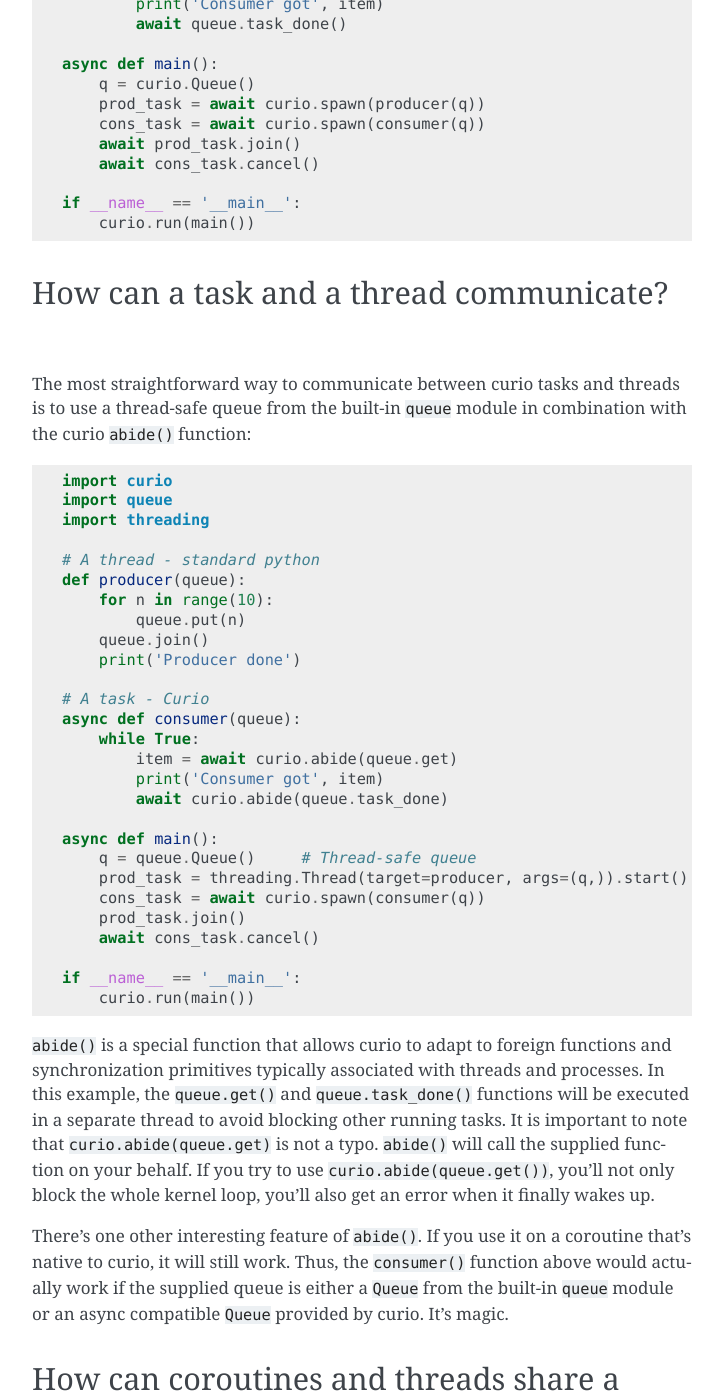
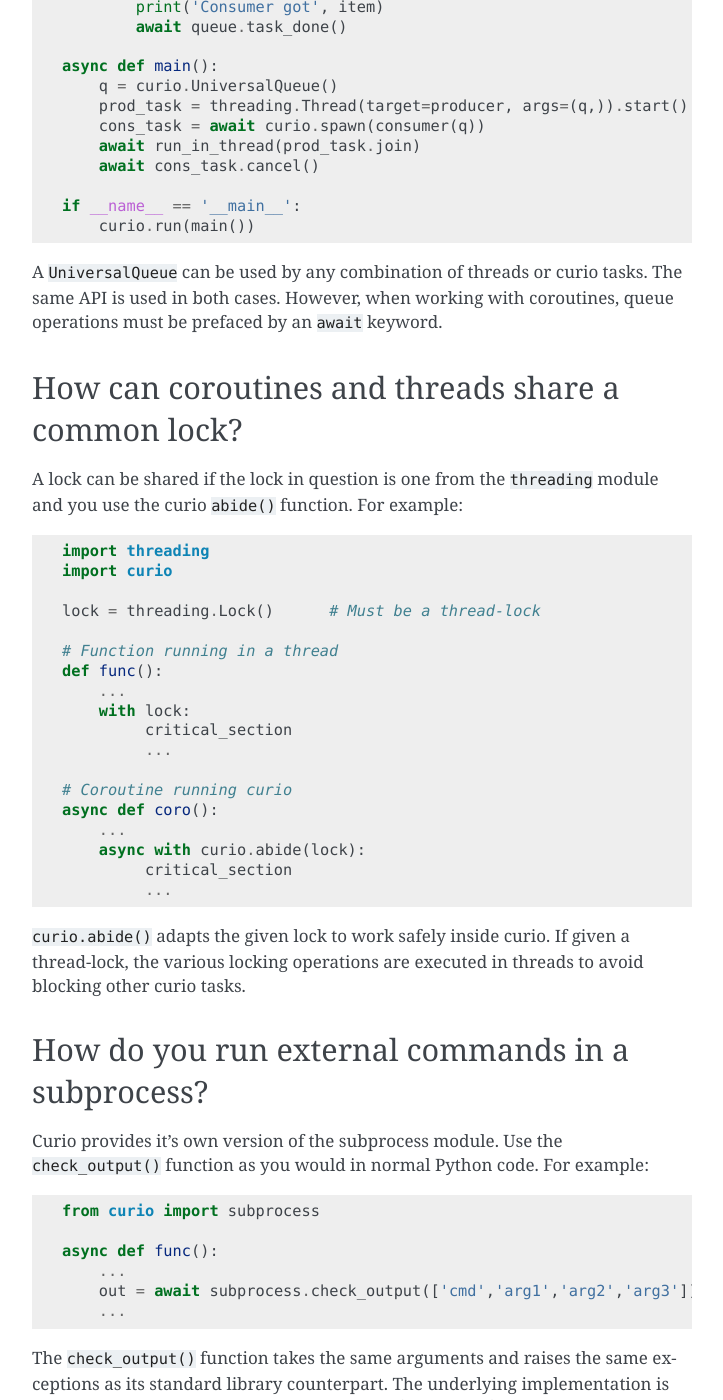
Before and after one commit to dabeaz/curio, a Sphinx documentation site: the page built from docs/howto.rst, in a window 1280 px wide and 1400 px high, scrolled down 4449 px. Shown: the whole window, without its empty margins (388-1111 px from the left). Built offline with Sphinx 7.4.7, drawn with Linux system fonts in a browser that asks for light colours; pages that are not in the unit, such as notebooks, are missing from menus; some of the changed text lies outside the part shown.

Commit message:
Updated the howto

```diff
--- a/docs/howto.rst
+++ b/docs/howto.rst
@@ -66,7 +66,7 @@
 ----------------------------------------
 
 If you need to perform a blocking operation that runs outside of curio,
-use ``run_in_thread()``.  For example::
+use ``run_in_thread()`` to have it run in a backing thread.  For example::
 
     import time
     import curio
@@ -76,8 +76,9 @@
 How do you perform a CPU intensive operation?
 ---------------------------------------------
 
-If you need to run a CPU-intensive operation, you can either run it
-in a thread (see above) or have it run in a separate process. For example::
+If you need to run a CPU-intensive operation, you can either run it in
+a thread (see above) or have it run in a separate process. For
+example::
 
     import curio
 
@@ -89,6 +90,10 @@
 
     ...
     result = await curio.run_in_process(fib, 40)
+
+Note: Since the operation in question runs in a separate interpreter,
+it should not involve any shared state.  Make sure you pass all
+required information in the function's input arguments.
 
 How do you apply a timeout?
 ---------------------------
@@ -126,54 +131,21 @@
 specified number of seconds has elapsed, a ``TaskTimeout`` exception
 will be raised in the current operation blocking in curio.
 
-How do you shield a coroutine from cancellation?
-------------------------------------------------
+How do you shield operations from timeouts or cancellation?
+-----------------------------------------------------------
 
-The easiest way to shield a coroutine from cancellation is to spawn
-it as a separate task.  For example::
+To protect a block of statements from being aborted due to a timeout or
+cancellation, use ``disable_cancellation()`` as a context manager like this::
 
      async def func():
          ...
-         child = await spawn(coro(args))
-         result = await child.join()
-         ...
+         async with disable_cancellation():
+             await coro1()
+             await coro2()
+             ...
 
-Cancellation only applies to the immediate task on which it is
-performed.  So, if the outer coroutine ``func()`` is cancelled, the
-inner task created by ``spawn()`` will continue to run to completion.
+         await blocking_op()      # Cancellation delivered here
 
-How do you make cancellation apply to child tasks?
---------------------------------------------------
-
-If you want to make a parent coroutine cancel all of its children
-when it's cancelled, it needs to keep track of the children and
-cancel them explicitly. For example::
-
-     async def func():
-         ...
-         child = await spawn(coro(args))
-         try:
-              ...
-              ...
-              await child.join()
-         except CancelledError:
-              await child.cancel()
-
-How does a coroutine get its enclosing Task instance?
------------------------------------------------------
-
-Use the ``current_task()`` function like this::
-
-     from curio import current_task
-     ...
-     async def func():
-         ...
-         myself = await current_task()
-         ...
-
-Once you have a reference to the ``Task``, it can be passed
-around and use in other operations.  For example, a different
-task could use it to cancel.
 
 How can tasks communicate?
 --------------------------
@@ -205,15 +177,14 @@
     if __name__ == '__main__':
         curio.run(main())
 
+
 How can a task and a thread communicate?
 ----------------------------------------
 
 The most straightforward way to communicate between curio tasks and
-threads is to use a thread-safe queue from the built-in ``queue``
-module in combination with the curio ``abide()`` function::
+threads is to use curio's ``UniversalQueue`` class::
 
     import curio
-    import queue
     import threading
 
     # A thread - standard python
@@ -226,40 +197,29 @@
     # A task - Curio
     async def consumer(queue):
         while True:
-            item = await curio.abide(queue.get)
+            item = await queue.get()
             print('Consumer got', item)
-            await curio.abide(queue.task_done)
+            await queue.task_done()
 
     async def main():
-        q = queue.Queue()     # Thread-safe queue
+        q = curio.UniversalQueue()
         prod_task = threading.Thread(target=producer, args=(q,)).start()
         cons_task = await curio.spawn(consumer(q))
-        prod_task.join()
+        await run_in_thread(prod_task.join)
         await cons_task.cancel()
 
     if __name__ == '__main__':
         curio.run(main())
 
-``abide()`` is a special function that allows curio to adapt to
-foreign functions and synchronization primitives typically associated
-with threads and processes.  In this example, the ``queue.get()`` and
-``queue.task_done()`` functions will be executed in a separate thread
-to avoid blocking other running tasks.  It is important to note that
-``curio.abide(queue.get)`` is not a typo.  ``abide()`` will call the
-supplied function on your behalf.  If you try to use
-``curio.abide(queue.get())``, you'll not only block the whole kernel
-loop, you'll also get an error when it finally wakes up.
-
-There's one other interesting feature of ``abide()``. If you use it on
-a coroutine that's native to curio, it will still work. Thus, the
-``consumer()`` function above would actually work if the supplied queue
-is either a ``Queue`` from the built-in ``queue`` module or an async
-compatible ``Queue`` provided by curio.  It's magic.
+A ``UniversalQueue`` can be used by any combination of threads or
+curio tasks.  The same API is used in both cases.  However,
+when working with coroutines, queue operations must be
+prefaced by an ``await`` keyword.
 
 How can coroutines and threads share a common lock?
 ---------------------------------------------------
 
-A lock can be shared as the lock in question is one from the
+A lock can be shared if the lock in question is one from the
 ``threading`` module and you use the curio ``abide()`` function.  For
 example::
 
@@ -325,3 +285,19 @@
 replaced by curio-compatible file streams.  You use the same
 I/O operations as before, but make sure you preface them
 with ``await``.
+
+How does a coroutine get its enclosing Task instance?
+-----------------------------------------------------
+
+Use the ``current_task()`` function like this::
+
+     from curio import current_task
+     ...
+     async def func():
+         ...
+         myself = await current_task()
+         ...
+
+Once you have a reference to the ``Task``, it can be passed
+around and use in other operations.  For example, a different
+task could use it to cancel.
```
